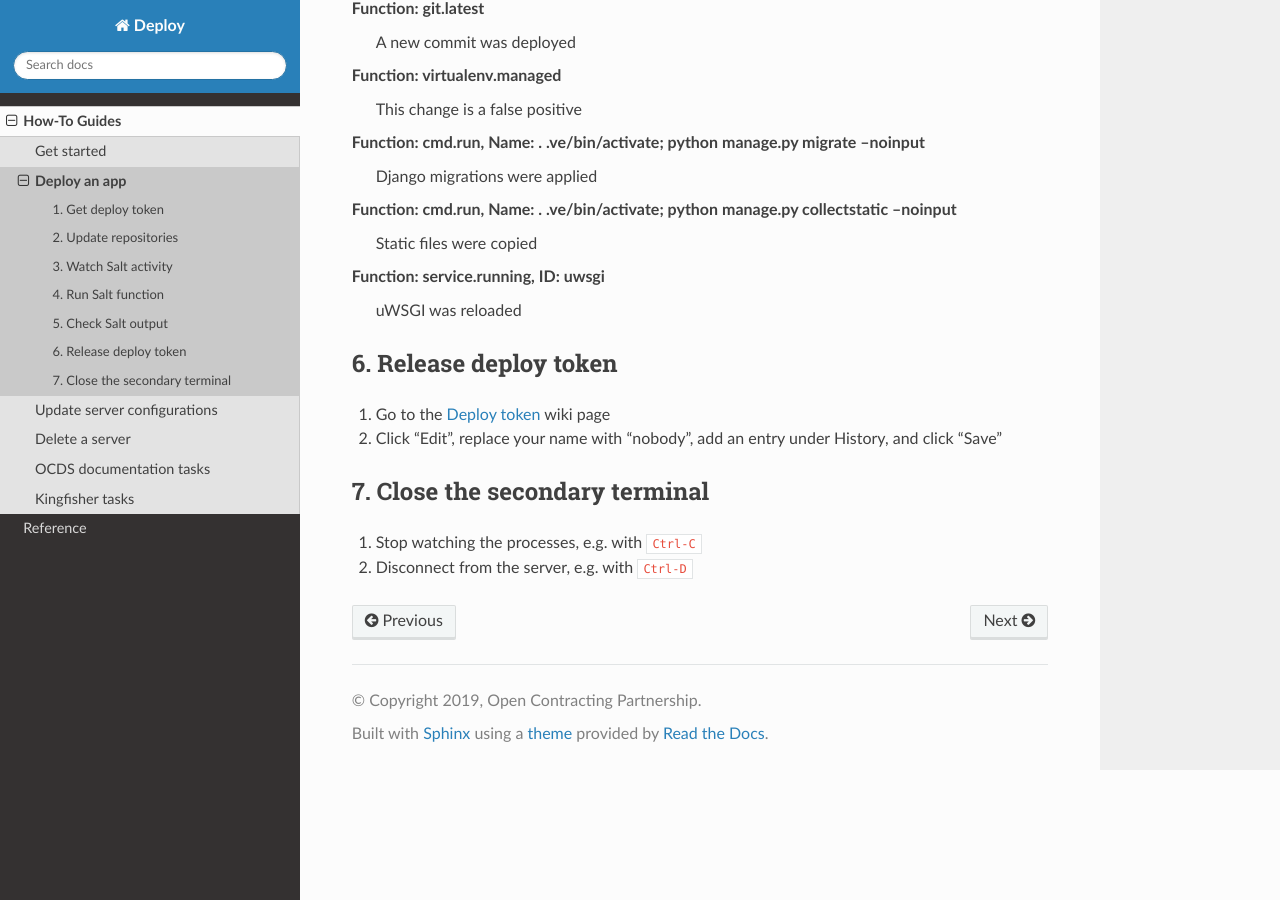
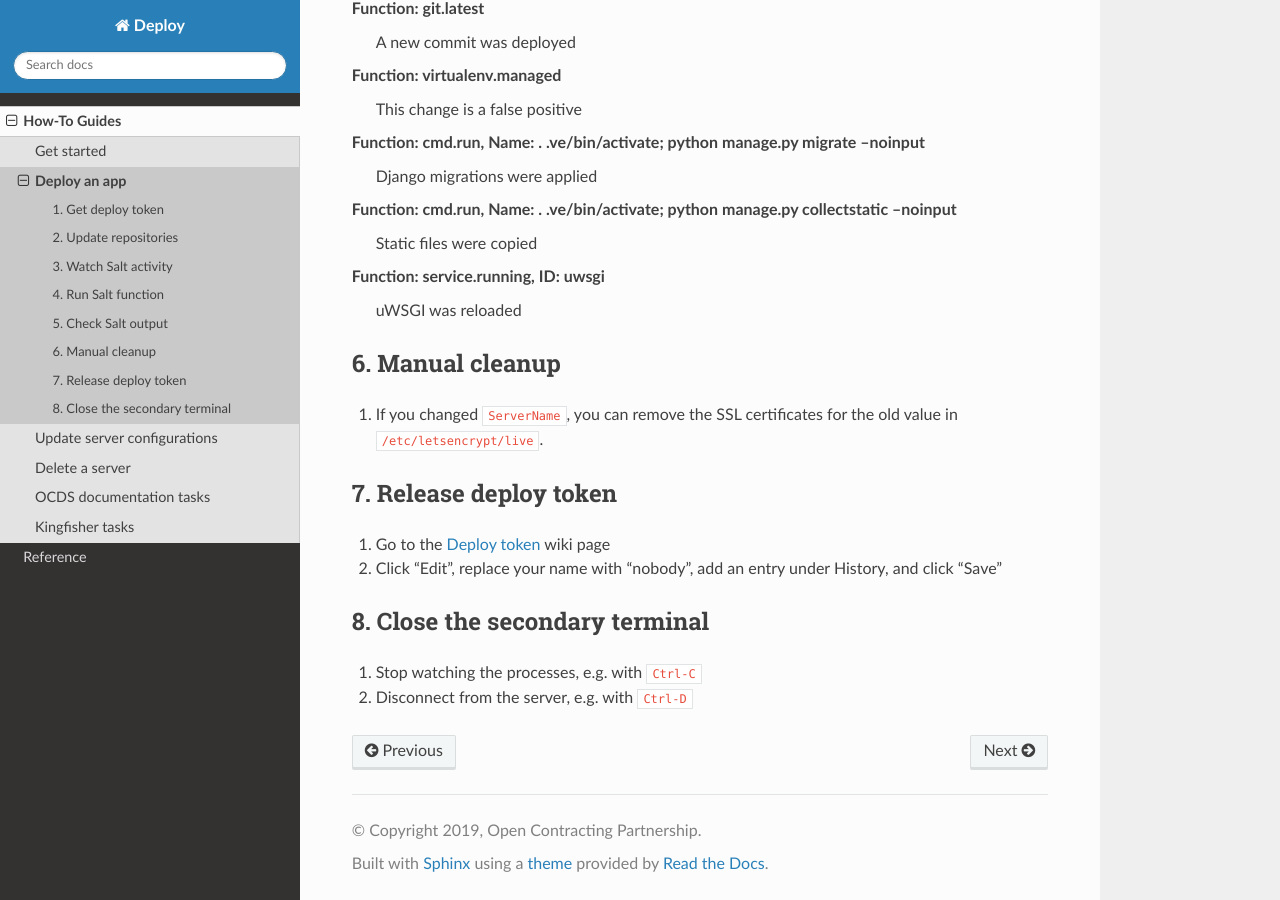
Before and after one commit to open-contracting/deploy, a Sphinx documentation site: the page built from docs/how-to/deploy.rst, in a window 1280 px wide and 900 px high, scrolled down 2341 px. Built offline with Sphinx 7.4.7 and the Read the Docs theme 2.0.0, drawn with Linux system fonts in a browser that asks for light colours.

Commit message:
Add some cleanup docs, #49

```diff
--- a/docs/how-to/deploy.rst
+++ b/docs/how-to/deploy.rst
@@ -112,13 +112,18 @@ Function: cmd.run, Name: . .ve/bin/activate; python manage.py collectstatic --no
 Function: service.running, ID: uwsgi
   uWSGI was reloaded
 
-6. Release deploy token
+6. Manual cleanup
+-----------------
+
+#. If you changed ``ServerName``, you can remove the SSL certificates for the old value in ``/etc/letsencrypt/live``.
+
+7. Release deploy token
 -----------------------
 
 #. Go to the `Deploy token <https://crm.open-contracting.org/projects/ocds/wiki/Deploy_token>`__ wiki page
 #. Click "Edit", replace your name with "nobody", add an entry under History, and click "Save"
 
-7. Close the secondary terminal
+8. Close the secondary terminal
 -------------------------------
 
 #. Stop watching the processes, e.g. with ``Ctrl-C``
```
